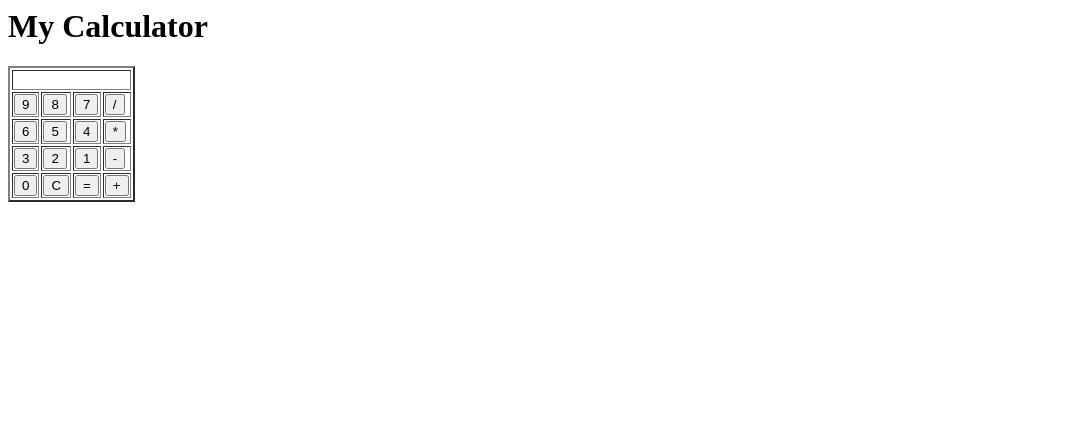
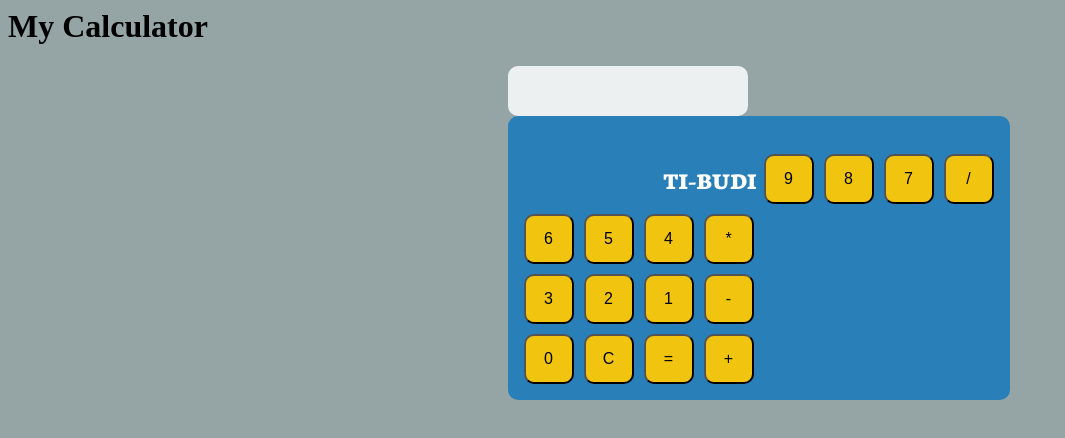
Before and after one commit to preciousheard/javascript-html-calculator, a plain HTML site: page index.html in a window 1280 px wide. Shown: the whole page, without its empty margins (0-1065 px from the left). Drawn offline with Linux system fonts and the light colour scheme.

Commit message:
added styling

```diff
--- a/index.html
+++ b/index.html
@@ -1,15 +1,18 @@
 <html>
     <head>
         <title>My Calculator</title>
+        <link rel="stylesheet" href="style.css" type="text/css" />
+        <link href="https://fonts.googleapis.com/css?family=Neuton:800RalewayBree+Serif" rel="stylesheet">
     </head>
     <body>
     <h1 id="title">My Calculator</h1>
-    <div id="keyboard">
-       <table border="2">
+    <div id="keypad">
+       <table>
            <tr>
-               <td colspan="4" id="display-bar" height="20px"></td>
+               <td colspan="4" height="20px"></td><div id="display-bar"></div>
            </tr>
            <tr>
+               <td colspan="4"><div id="calculator-brand">TI-BUDI</div></td>
               <td><input type="button" value="9" onclick="display(9)"/></td>
               <td><input type="button" value="8" onclick="display(8)"/></td>
               <td><input type="button" value="7" onclick="display(7)"/></td>
--- a/style.css
+++ b/style.css
@@ -0,0 +1,43 @@
+body{
+    background-color: #95a5a6;
+}
+
+#keypad{
+    width: 265px;
+    margin-left: auto;
+    margin-right: auto;
+}
+
+#calculator-brand{
+    text-align: right;
+    color: white;
+    font-size: 1.5em;
+    font-family: "Neuton"
+}
+
+table{
+    background-color: #2980b9;
+    border-radius: 10px;
+    padding:10px;
+}
+#display-bar{
+    background-color: #ecf0f1;]
+    margin-bottom: 10px;
+    height:50px;
+    width: 235px;
+    font-size: 2em;
+    font-family: 'VT323' , monospace;
+    overflow: hidden;
+    white-space: nowrap;
+    border-radius: 10px;
+    padding-left: 5px;
+}
+
+input[type=button]{
+    background-color: #f1c40f;
+    height: 50px;
+    width: 50px;
+    font-size: 1em;
+    border-radius: 10px;
+    margin: 3px;
+}
```
Also changed, not shown: script.js (line endings or trailing spaces).
